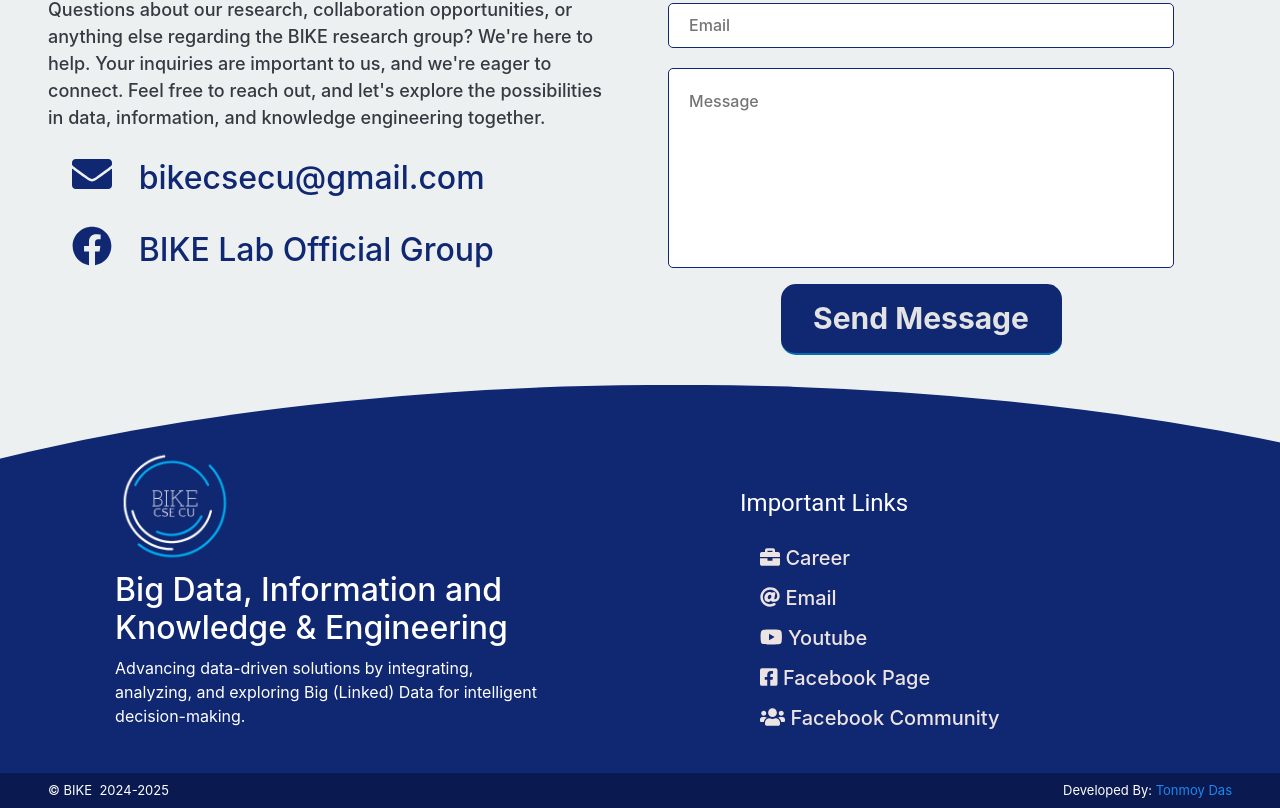
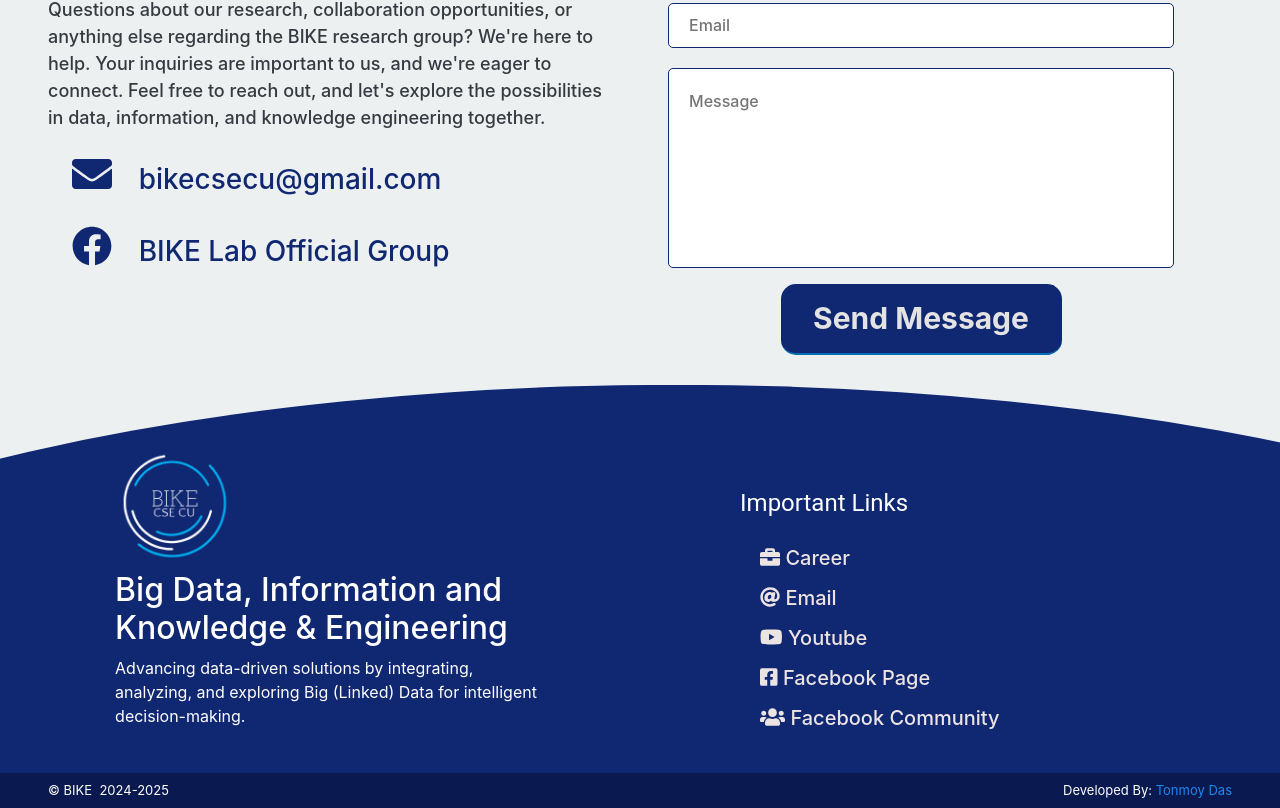
Before and after one commit to Brainless-Loco/bike-portfolio, a React (Create React App) app: page / in a window 1280 px wide. Shown: the part 3589-4397 px from the top of the page. Built offline with nearby package versions, Linux system fonts and the light colour scheme; no server answers; the database is empty.

Commit message:
Contact Us Mail typography size is less now

```diff
--- a/src/Components/Home/ContactUs/ContactUs.js
+++ b/src/Components/Home/ContactUs/ContactUs.js
@@ -50,9 +50,9 @@ const ContactUs = () => {
                     Questions about our research, collaboration opportunities, or anything else regarding the BIKE research group? We're here to help. Your inquiries are important to us, and we're eager to connect. Feel free to reach out, and let's explore the possibilities in data, information, and knowledge engineering together.
                 </p>
                 <div className="text-dark ml-3 px-2">
-                    <h1 className="d-inline h1 text-color1 mr-3"> <i className="fas fa-envelope"></i> </h1> <a href="mailto::bikecsecu@gmail.com" className="h2 text-color1">bikecsecu@gmail.com</a>
+                    <h1 className="d-inline h1 text-color1 mr-3"> <i className="fas fa-envelope"></i> </h1> <a href="mailto::bikecsecu@gmail.com" className="h3 text-color1">bikecsecu@gmail.com</a>
                     <br/> <br />
-                    <h1 className="d-inline h1 text-color1 mr-3"> <i className="fab fa-facebook"></i> </h1> <a href="mailto::bikecsecu@gmail.com" className="h2 text-color1">BIKE Lab Official Group</a>
+                    <h1 className="d-inline h1 text-color1 mr-3"> <i className="fab fa-facebook"></i> </h1> <a href="mailto::bikecsecu@gmail.com" className="h3 text-color1">BIKE Lab Official Group</a>
                 </div>
             </div>
             <div className="col-md-6"  uk-scrollspy="cls: uk-animation-slide-right; delay:500; repeat: false">
```
